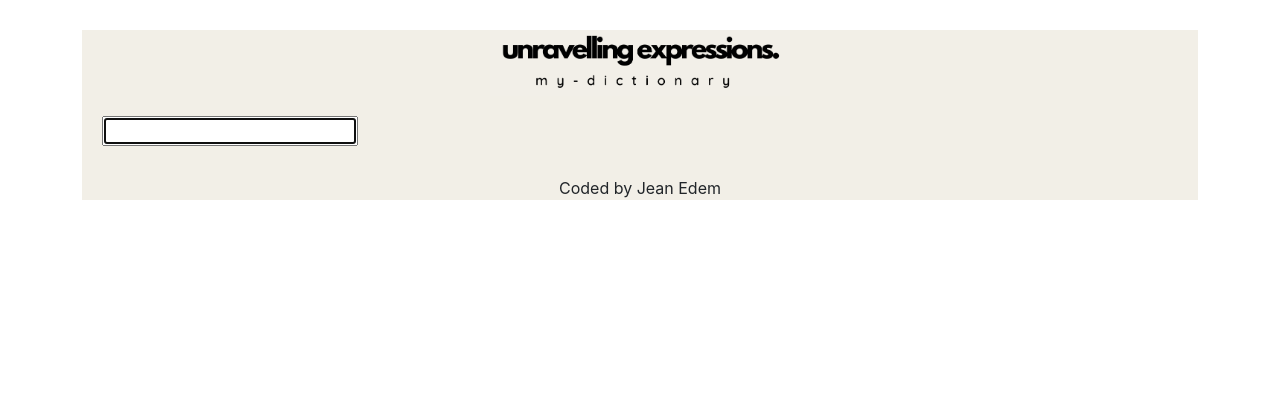
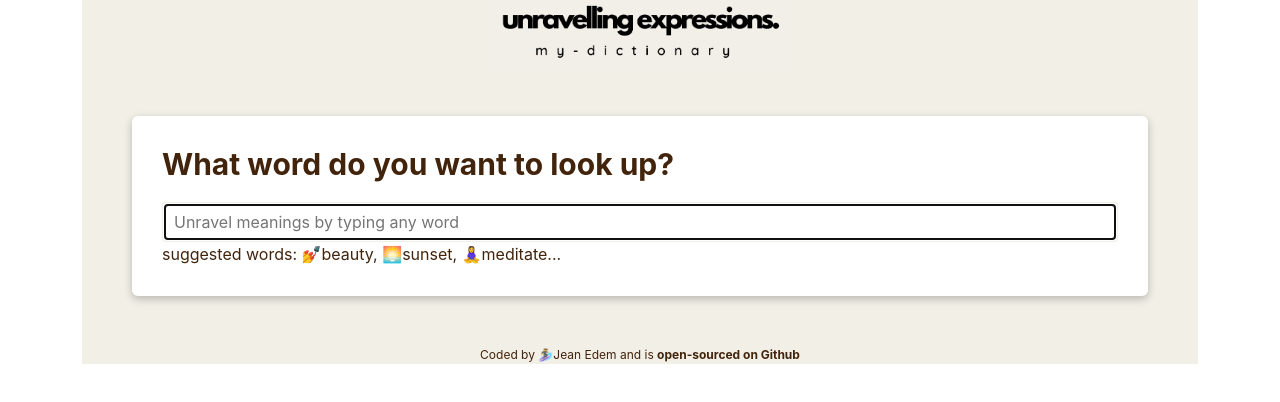
Before and after one commit to jeanlovestocode/dictionary-project, a React (Create React App) app: page / in a window 1280 px wide. Shown: the top 402 px of the page. Built offline with nearby package versions, Linux system fonts and the light colour scheme; no server answers.

Commit message:
used css to improve user interface

```diff
--- a/src/App.css
+++ b/src/App.css
@@ -1,7 +1,11 @@
-.App{
+.App {
+  background-color: #f2efe7;
+  color: #42240c;
+}
+
+/* .App-header {
   margin: 30px auto;
-  background-color: #F2EFE7;
-}
+} */
 .dictionary-logo {
   display: block;
   margin: 0 auto;
@@ -11,4 +15,11 @@
 .App footer {
   text-align: center;
   margin: 30px 0;
+  font-size: 12px;
 }
+
+.App a {
+  text-decoration: none;
+  font-weight: bold;
+  color: #42240c;
+}
--- a/src/App.js
+++ b/src/App.js
@@ -1,6 +1,6 @@
-import logo from "./dict.png"
+import logo from "./dict.png";
 import Dictionary from "./Dictionary";
-import './App.css';
+import "./App.css";
 
 export default function App() {
   return (
@@ -10,9 +10,16 @@ export default function App() {
           <img src={logo} className="dictionary-logo img-fluid" alt="logo" />
         </header>
         <main>
-          <Dictionary />
+          <Dictionary defaultKeyword="meditate" />
         </main>
-        <footer>Coded by Jean Edem</footer>
+        <footer>
+          Coded by  🏄‍♀️Jean Edem and is {" "}
+          <span>
+            <a href="https://github.com/jeanlovestocode/dictionary-project">
+              open-sourced on Github
+            </a>
+          </span>
+        </footer>
       </div>
     </div>
   );
--- a/src/Dictionary.css
+++ b/src/Dictionary.css
@@ -1,4 +1,25 @@
+
 .Dictionary{
-    /* text-align: center; */
-    margin: 20px;
+    margin: 50px;
 }
+.Dictionary section{
+    background: #ffff;
+    padding: 30px;
+    margin: 20px 0;
+    border-radius: 6px;
+    box-shadow: rgba(0, 0, 0, 0.24) 0px 3px 8px;
+
+}
+
+.Dictionary h2{
+  font-size: 30px;
+  font-weight: bold;
+  margin-bottom: 20px;
+}
+
+.Dictionary input {
+    width: 100%;
+    padding: 6px 10px;
+    border: 2px solid #F2EFE7;
+    border-radius: 4px;
+}
--- a/src/Dictionary.js
+++ b/src/Dictionary.js
@@ -3,35 +3,58 @@ import "./Dictionary.css";
 import axios from "axios";
 import WordSearch from "./WordSearch";
 
-
-export default function Dictionary() {
-  let [keyword, setkeyword] = useState("");
+export default function Dictionary(props) {
+  let [keyword, setkeyword] = useState(props.defaultKeyword);
   let [words, setWords] = useState(null);
+  let [loaded, setLoaded] = useState(false);
 
   function handleResponse(response) {
     console.log(response);
 
-    setWords(response.data)
+    setWords(response.data);
   }
 
-  function search(event) {
-    event.preventDefault();
+  function search() {
     let apiKey = "990bbae9o01t0f92d3eba6338ad1439d";
     let apiUrl = `https://api.shecodes.io/dictionary/v1/define?word=${keyword}&key=${apiKey}`;
     axios.get(apiUrl).then(handleResponse);
+  }
+
+  function handleSubmit(event) {
+    event.preventDefault();
+    search();
   }
 
   function handlekeyword(event) {
     setkeyword(event.target.value);
   }
 
-      return(
-        <div className="Dictionary">
-            <form onSubmit={search}>
-                <input type="search" autoFocus={true} onChange={handlekeyword}/>
-            </form>
-            <WordSearch data={words} />
-        </div>
+  function load(){
+    setLoaded(true);
+    search();
+  }
 
-    )
+  if (loaded) {
+    return (
+      <div className="Dictionary">
+        <section>
+          <h2>What word do you want to look up?</h2>
+
+          <form onSubmit={handleSubmit}>
+            <input
+              type="search"
+              autoFocus={true}
+              onChange={handlekeyword}
+              placeholder="Unravel meanings by typing any word"
+            />
+          </form>
+          <div>suggested words: 💅beauty, 🌅sunset, 🧘‍♀️meditate...</div>
+        </section>
+        <WordSearch data={words} />
+      </div>
+    );
+  } else {
+    load();
+    return "Loading..."
+  }
 }
--- /dev/null
+++ b/src/Meaning.css
@@ -0,0 +1,16 @@
+.Meaning h4{
+    background-color: #876464;
+    color: #F2EFE7;
+    font-weight: bold;
+}
+
+.Meaning .definition{
+    font-size: 20px;
+    margin-top: 7px;
+}
+
+.Meaning .example{
+    font-size: 14px;
+    opacity: 0.7;
+    font-style: italic;
+}
--- a/src/Meaning.js
+++ b/src/Meaning.js
@@ -1,19 +1,18 @@
 import React from "react";
 import Synonyms from "./Synonyms";
+import "./Meaning.css";
 
-export default function Meaning(props){
+export default function Meaning(props) {
+  console.log(props.meaning);
+  return (
+    <div className="Meaning">
+      <h4 className="btn">{props.meaning.partOfSpeech}</h4>
 
-    console.log(props.meaning)
-    return (
-      <div className="Meaning">
-        <h4>{props.meaning.partOfSpeech}</h4>
-        <p>
-            <strong>Definition: </strong>
-            {props.meaning.definition}
-        </p>
-        <p>{props.meaning.example}</p>
+      <div className="definition">{props.meaning.definition}</div>
 
-        <Synonyms synonyms={props.meaning.synonyms}/>
-      </div>
-    );
+      <div className="example">{props.meaning.example}</div>
+
+      <Synonyms synonyms={props.meaning.synonyms} />
+    </div>
+  );
 }
--- /dev/null
+++ b/src/Synonyms.css
@@ -0,0 +1,11 @@
+.Synonyms ul {
+  margin: 20px 0 0;
+  padding: 0;
+}
+
+.Synonyms li {
+  display: inline-block;
+  padding-right: 12px;
+  opacity: 0.8;
+  line-height: 1;
+}
--- a/src/Synonyms.js
+++ b/src/Synonyms.js
@@ -1,18 +1,17 @@
 import React from "react";
+import "./Synonyms.css";
 
 export default function Synonyms(props) {
   if (props.synonyms) {
     return (
-      <ul className="Synonyms">
-        {props.synonyms.map(function (synonym, index) {
-          return <li key={index}>
-            {synonym}
-          </li>;
-        })}
-      </ul>
+      <div className="Synonyms">
+        <ul>
+          {props.synonyms.map(function (synonym, index) {
+            return <li key={index}>{synonym}</li>;
+          })}
+        </ul>
+      </div>
     );
-
-
   } else {
     return null;
   }
--- /dev/null
+++ b/src/WordSearch.css
@@ -0,0 +1,15 @@
+.Words{
+    color: #42240c;
+}
+
+.Words h2{
+    font-size: 35px;
+    line-height: 1.5;
+    font-weight: bold;
+}
+.Words h3{
+    font-size: 17px;
+    line-height: 1.5;
+    font-weight: light;
+    opacity: 60%;
+}
--- a/src/WordSearch.js
+++ b/src/WordSearch.js
@@ -1,21 +1,23 @@
 import React from "react";
 import Meaning from "./Meaning";
+import "./WordSearch.css"
 
 
 export default function WordSearch(props) {
-  console.log(props.words);
 
   if (props.data) {
     return (
       <div className="Words">
-        <h2>{props.data.word}</h2>
-        <h3>/{props.data.phonetic}/</h3>
-        {props.data.meanings.map(function(meaning, index){
+        <section>
+          <h2>{props.data.word}</h2>
+          <h3>/{props.data.phonetic}/</h3>
+        </section>
+        {props.data.meanings.map(function (meaning, index) {
           return (
-          <div key={index}>
-          <Meaning meaning ={meaning} />
-
-          </div>)
+            <section key={index}>
+              <Meaning meaning={meaning} />
+            </section>
+          );
         })}
       </div>
     );
```
